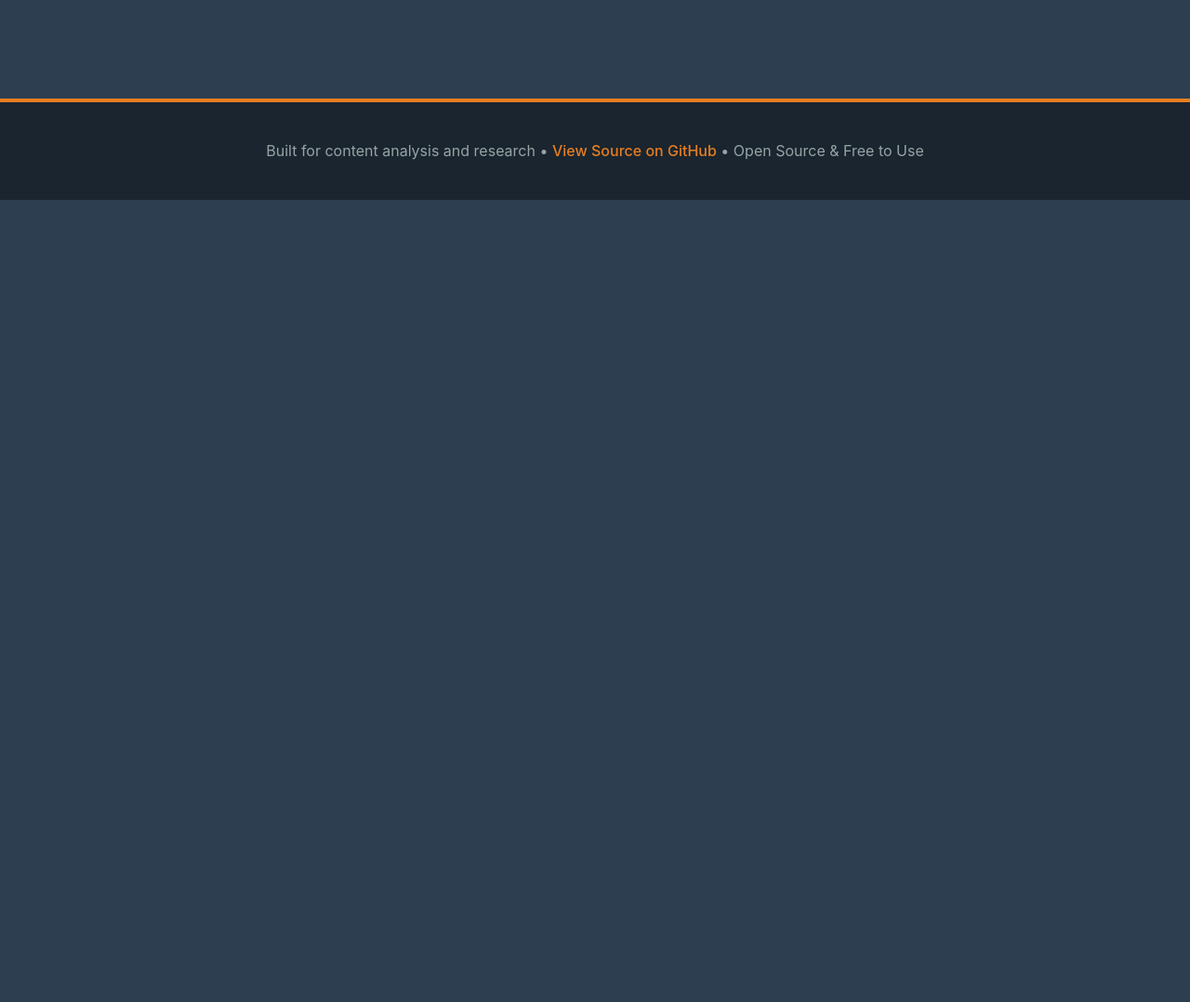
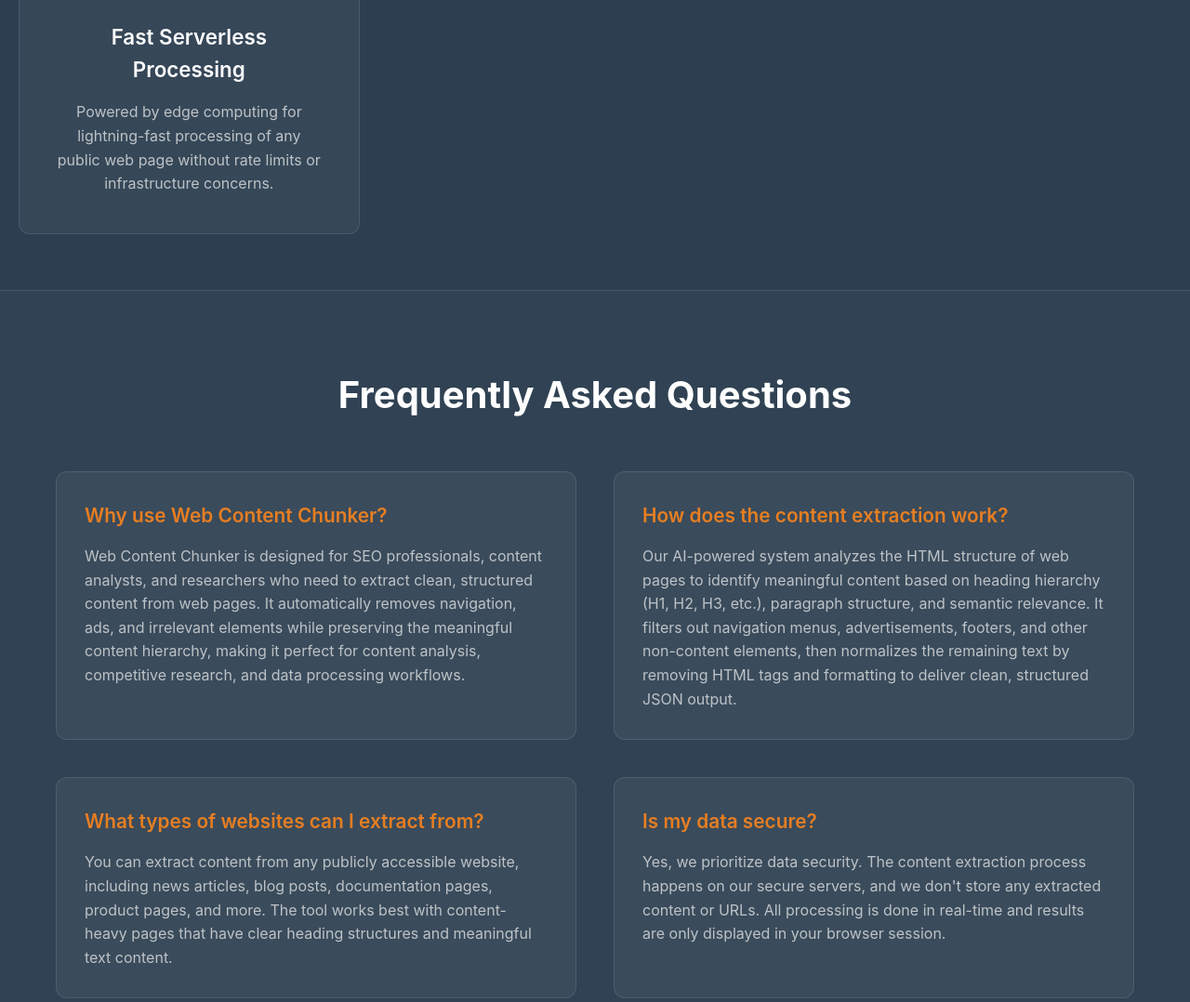
Before and after one commit to willscott-v2/getchunks, a website: page public/index.html in a window 1280 px wide. Shown: the part 1832-2910 px from the top of the page at 93% size. Before the commit the page ends 2047 px from the top, so only its background shows below. Drawn offline with Linux system fonts and the light colour scheme.

Commit message:
Arrange feature boxes horizontally and add comprehensive FAQ section

```diff
--- a/public/index.html
+++ b/public/index.html
@@ -603,7 +603,7 @@
 
         .features {
             display: grid;
-            grid-template-columns: repeat(auto-fit, minmax(300px, 1fr));
+            grid-template-columns: repeat(3, 1fr);
             gap: 30px;
             margin-top: 60px;
             padding: 60px 0;
@@ -636,6 +636,52 @@
         }
 
         .feature p {
+            color: #bdc3c7;
+            line-height: 1.6;
+            font-size: 1rem;
+        }
+
+        .faq-section {
+            background: rgba(255, 255, 255, 0.02);
+            padding: 80px 0;
+            border-top: 1px solid rgba(255, 255, 255, 0.1);
+        }
+
+        .faq-section h2 {
+            text-align: center;
+            font-size: 2.5rem;
+            font-weight: 700;
+            color: white;
+            margin-bottom: 50px;
+        }
+
+        .faq-grid {
+            display: grid;
+            grid-template-columns: repeat(2, 1fr);
+            gap: 40px;
+        }
+
+        .faq-item {
+            background: rgba(255, 255, 255, 0.05);
+            padding: 30px;
+            border-radius: 12px;
+            border: 1px solid rgba(255, 255, 255, 0.1);
+            transition: all 0.3s ease;
+        }
+
+        .faq-item:hover {
+            transform: translateY(-3px);
+            box-shadow: 0 8px 25px rgba(0,0,0,0.15);
+        }
+
+        .faq-item h3 {
+            color: #e67e22;
+            font-size: 1.3rem;
+            font-weight: 600;
+            margin-bottom: 15px;
+        }
+
+        .faq-item p {
             color: #bdc3c7;
             line-height: 1.6;
             font-size: 1rem;
@@ -716,6 +762,14 @@
 
             .features {
                 grid-template-columns: 1fr;
+            }
+
+            .faq-grid {
+                grid-template-columns: 1fr;
+            }
+
+            .faq-section h2 {
+                font-size: 2rem;
             }
         }
     </style>
@@ -824,6 +878,30 @@
                 <div class="feature-icon">⚡</div>
                 <h3>Fast Serverless Processing</h3>
                 <p>Powered by edge computing for lightning-fast processing of any public web page without rate limits or infrastructure concerns.</p>
+            </div>
+        </div>
+    </div>
+
+    <div class="faq-section">
+        <div class="container">
+            <h2>Frequently Asked Questions</h2>
+            <div class="faq-grid">
+                <div class="faq-item">
+                    <h3>Why use Web Content Chunker?</h3>
+                    <p>Web Content Chunker is designed for SEO professionals, content analysts, and researchers who need to extract clean, structured content from web pages. It automatically removes navigation, ads, and irrelevant elements while preserving the meaningful content hierarchy, making it perfect for content analysis, competitive research, and data processing workflows.</p>
+                </div>
+                <div class="faq-item">
+                    <h3>How does the content extraction work?</h3>
+                    <p>Our AI-powered system analyzes the HTML structure of web pages to identify meaningful content based on heading hierarchy (H1, H2, H3, etc.), paragraph structure, and semantic relevance. It filters out navigation menus, advertisements, footers, and other non-content elements, then normalizes the remaining text by removing HTML tags and formatting to deliver clean, structured JSON output.</p>
+                </div>
+                <div class="faq-item">
+                    <h3>What types of websites can I extract from?</h3>
+                    <p>You can extract content from any publicly accessible website, including news articles, blog posts, documentation pages, product pages, and more. The tool works best with content-heavy pages that have clear heading structures and meaningful text content.</p>
+                </div>
+                <div class="faq-item">
+                    <h3>Is my data secure?</h3>
+                    <p>Yes, we prioritize data security. The content extraction process happens on our secure servers, and we don't store any extracted content or URLs. All processing is done in real-time and results are only displayed in your browser session.</p>
+                </div>
             </div>
         </div>
     </div>
```
